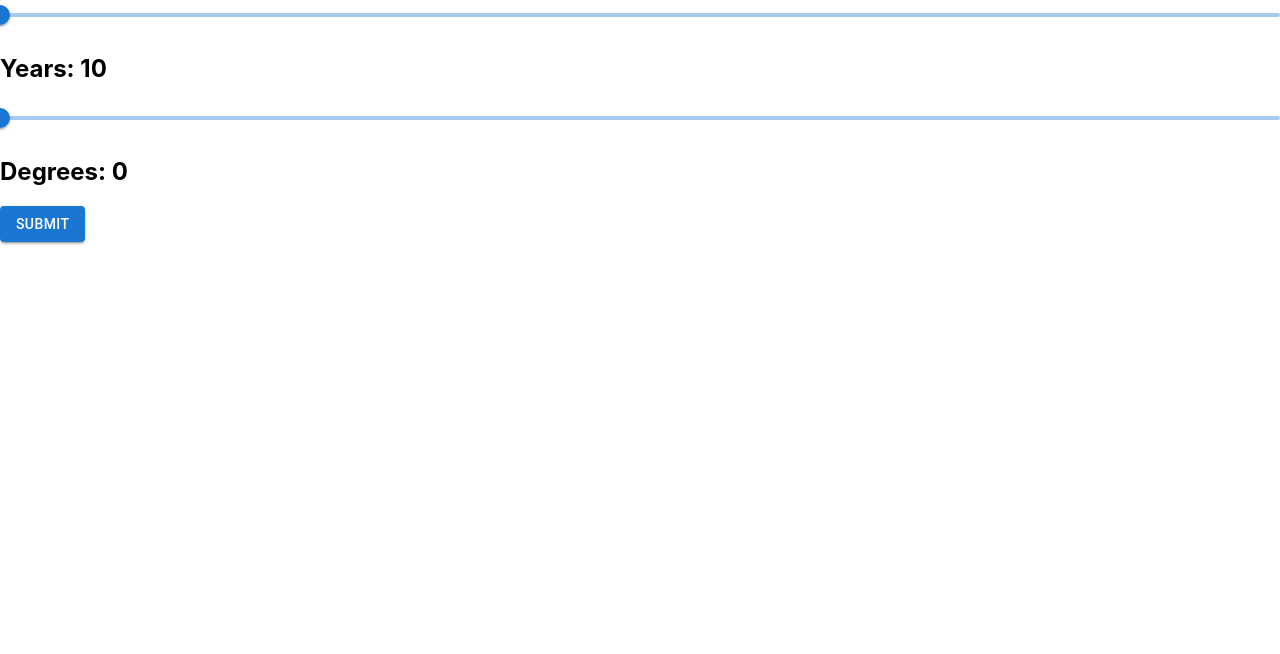
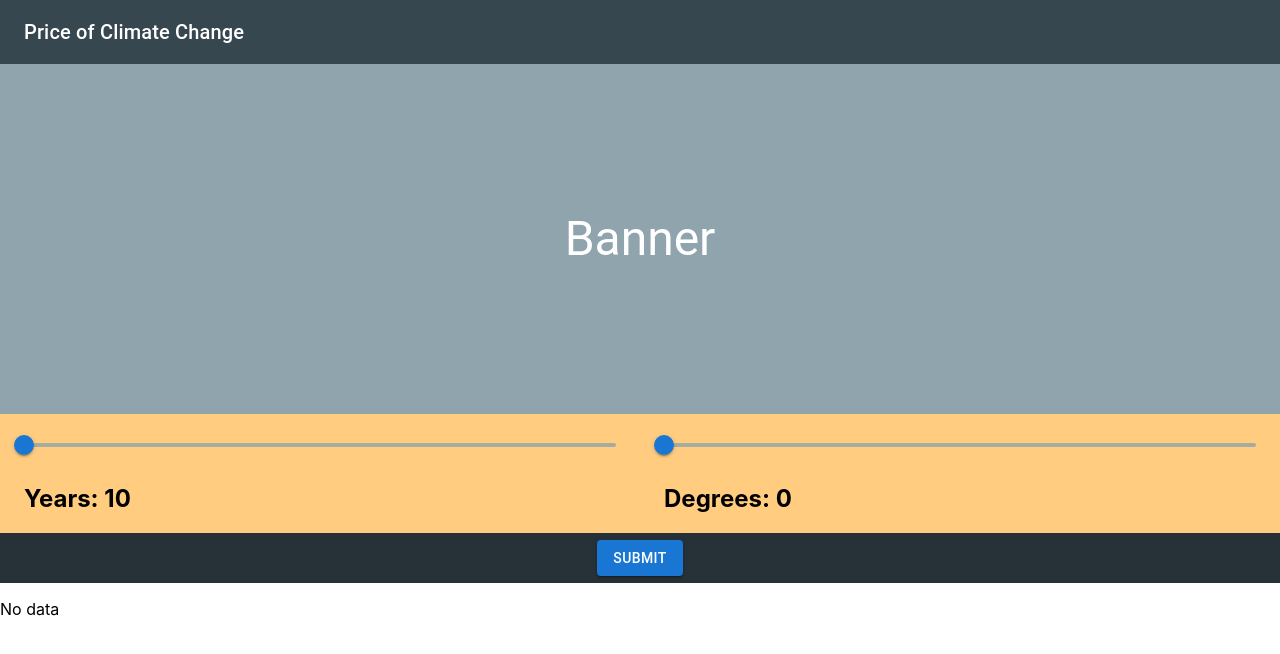
Before and after one commit to erehulka/HK24-Dakoty, a React (Create React App) app in the folder frontend/: page / in a window 1280 px wide. Shown: the top 654 px of the page. Built offline with nearby package versions, Linux system fonts and the light colour scheme.

Commit message:
frontend continue

```diff
--- a/frontend/package.json
+++ b/frontend/package.json
@@ -5,6 +5,7 @@
   "dependencies": {
     "@emotion/react": "^11.11.4",
     "@emotion/styled": "^11.11.5",
+    "@mui/icons-material": "^5.15.15",
     "@mui/material": "^5.15.15",
     "@testing-library/jest-dom": "^5.17.0",
     "@testing-library/react": "^13.4.0",
--- a/frontend/src/App.tsx
+++ b/frontend/src/App.tsx
@@ -1,48 +1,115 @@
-import { Button } from '@mui/material';
-import Slider from './components/Slider';
+import { AppBar, Box, Button, Toolbar, Typography } from '@mui/material';
+import { blueGrey, orange } from '@mui/material/colors';
+import Section from './components/Section';
+import { useState } from 'react';
+import Slider from './components/Slider'
 
-function App(): JSX.Element {
+export default function App() {
+  const [years, setYears] = useState<number>(10);
+  const [degrees, setDegrees] = useState<number>(0);
+  const [price, setPrice] = useState<number | undefined>(undefined);
+
+  const handleYearsChange = (event: Event, newValue: number | number[]) => {
+    if (typeof newValue === 'number') {
+      setYears(newValue);
+    }
+  };
+
+  const handleDegreesChange = (event: Event, newValue: number | number[]) => {
+    if (typeof newValue === 'number') {
+      setDegrees(newValue);
+    }
+  };
 
   const handleClick = (): void => {
-    // Replace 'your-api-url' with your actual API endpoint
-    const apiUrl: string = `https://example.com/api?slider1=TODO&slider2=TODO`;
+    setPrice(degrees * years);
+    const apiUrl: string = `https://example.com/api?years=${years}&degrees=${degrees}`;
 
-    // Make the API call
     fetch(apiUrl)
       .then(response => {
         if (!response.ok) {
           throw new Error('Network response was not ok');
         }
-        // You can handle successful response here
         console.log('API call successful');
       })
       .catch(error => {
-        // Handle errors here
         console.error('There was a problem with the API call:', error);
       });
   };
 
   return (
-    <div>
+    <>
+      <AppBar
+        elevation={0}
+        sx={{
+          backgroundColor: blueGrey[800]
+        }}
+      >
+        <Toolbar>
+          <Typography variant="h6">Price of Climate Change</Typography>
+        </Toolbar>
+      </AppBar>
+      <Toolbar />
+      <Box
+        display="flex"
+        justifyContent="center"
+        alignItems="center"
+        sx={{
+          height: 350,
+          flex: "none",
+          color: 'white',
+          backgroundColor: blueGrey[300]
+        }}
+      >
+        <Typography variant="h3">Banner</Typography>
+      </Box>
+      <Box
+        sx={{
+          display: "flex",
+          flexDirection: "row",
+          flex: 1,
+          backgroundColor: blueGrey[100]
+        }}
+      >
+        <Section bgColor={orange[200]}>
           <div>
             <Slider
               min={10}
               max={100}
               title='Years'
-          step={1}
+              step={5}
+              value={years}
+              onChange={handleYearsChange}
             />
           </div>
+        </Section>
+        <Section bgColor={orange[200]}>
           <div>
             <Slider
               min={0}
               max={10}
               title='Degrees'
               step={0.1}
+              value={degrees}
+              onChange={handleDegreesChange}
             />
           </div>
+        </Section>
+      </Box>
+      <Box
+        sx={{
+          display: "flex",
+          justifyContent: "center",
+          alignItems: "center",
+          height: 50,
+          flex: "none",
+          color: 'white',
+          backgroundColor: blueGrey[900]
+        }}
+      >
         <Button variant="contained" onClick={handleClick}>Submit</Button>
-    </div>
+      </Box>
+      {price ? <p>{price}</p> : <p>No data</p>}
+    </>
   );
 }
-
-export default App;
--- /dev/null
+++ b/frontend/src/components/Section.tsx
@@ -0,0 +1,24 @@
+import { Box, Container } from "@mui/material";
+import { blueGrey } from "@mui/material/colors";
+import { string, node } from "prop-types";
+
+function Section({ bgColor, children }: { bgColor: string, children: any }) {
+  return (
+    <Box component="section" flex={1} bgcolor={bgColor}>
+      <Box marginY={2}>
+        <Container>{children}</Container>
+      </Box>
+    </Box>
+  );
+}
+
+Section.propTypes = {
+  bgColor: string,
+  children: node.isRequired
+};
+
+Section.defaultProps = {
+  bgColor: blueGrey[100]
+};
+
+export default Section;
--- a/frontend/src/components/Slider.tsx
+++ b/frontend/src/components/Slider.tsx
@@ -1,22 +1,15 @@
 import { Slider } from '@mui/material'
-import {useState} from 'react'
 
 interface SliderProps {
   min: number
   max: number
   step: number
   title: string
+  value: number | number[]
+  onChange: (event: Event, value: number | number[]) => void
 }
 
-export default function SliderCompo({ min, max, title, step }: SliderProps): JSX.Element {
-  const [value, setValue] = useState<number>(min)
-
-  const handleChange = (event: Event, newValue: number | number[]) => {
-    if (typeof newValue === 'number') {
-      setValue(newValue);
-    }
-  };
-
+export default function CustomSlider({ min, max, title, step, value, onChange }: SliderProps): JSX.Element {
   return (
     <div>
       <Slider
@@ -27,7 +20,7 @@ export default function SliderCompo({ min, max, title, step }: SliderProps): JSX
         min={min}
         max={max}
         value={value}
-        onChange={handleChange}
+        onChange={onChange}
       />
       <h2>{title}: {value}</h2>
     </div>
--- a/frontend/tsconfig.json
+++ b/frontend/tsconfig.json
@@ -1,7 +1,11 @@
 {
   "compilerOptions": {
+    "noImplicitAny": true,
+    "noImplicitThis": true,
+    "strictNullChecks": true,
     "target": "es5",
     "lib": [
+      "es6",
       "dom",
       "dom.iterable",
       "esnext"
```
Also changed, not shown: 1 other file (tests, documents, lock files or other folders). Lines whose indentation alone changed are shown as unchanged.
